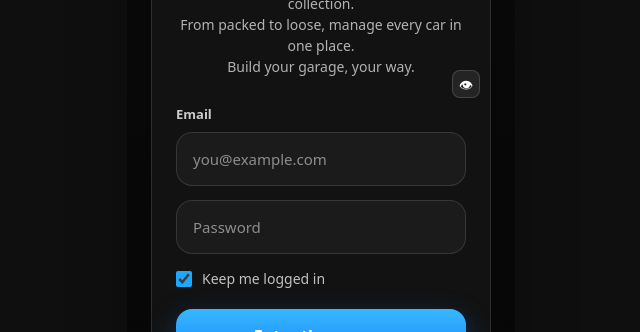
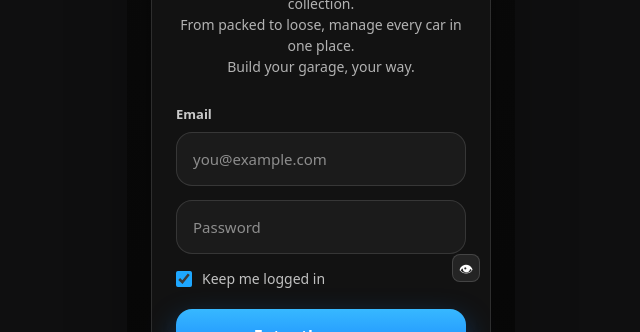
Before and after one commit to fuegodiecasttoys-png/mydiecastgarage, a Next.js app: page /login in a window 1280 px wide. Shown: the part 330-662 px from the top of the page, without its empty margins (319-959 px from the left). Built offline with nearby package versions, Linux system fonts and the light colour scheme; no server answers.

Commit message:
feat: improve login UI and add password toggle icon

```diff
--- a/app/login/page.tsx
+++ b/app/login/page.tsx
@@ -177,8 +177,7 @@ Build your garage, your way.
   style={{
     position: "absolute",
     right: 10,
-    top: "50%",
-    transform: "translateY(-50%)",
+    top: "13",
     cursor: "pointer",
     width: 28,
     height: 28,
```
